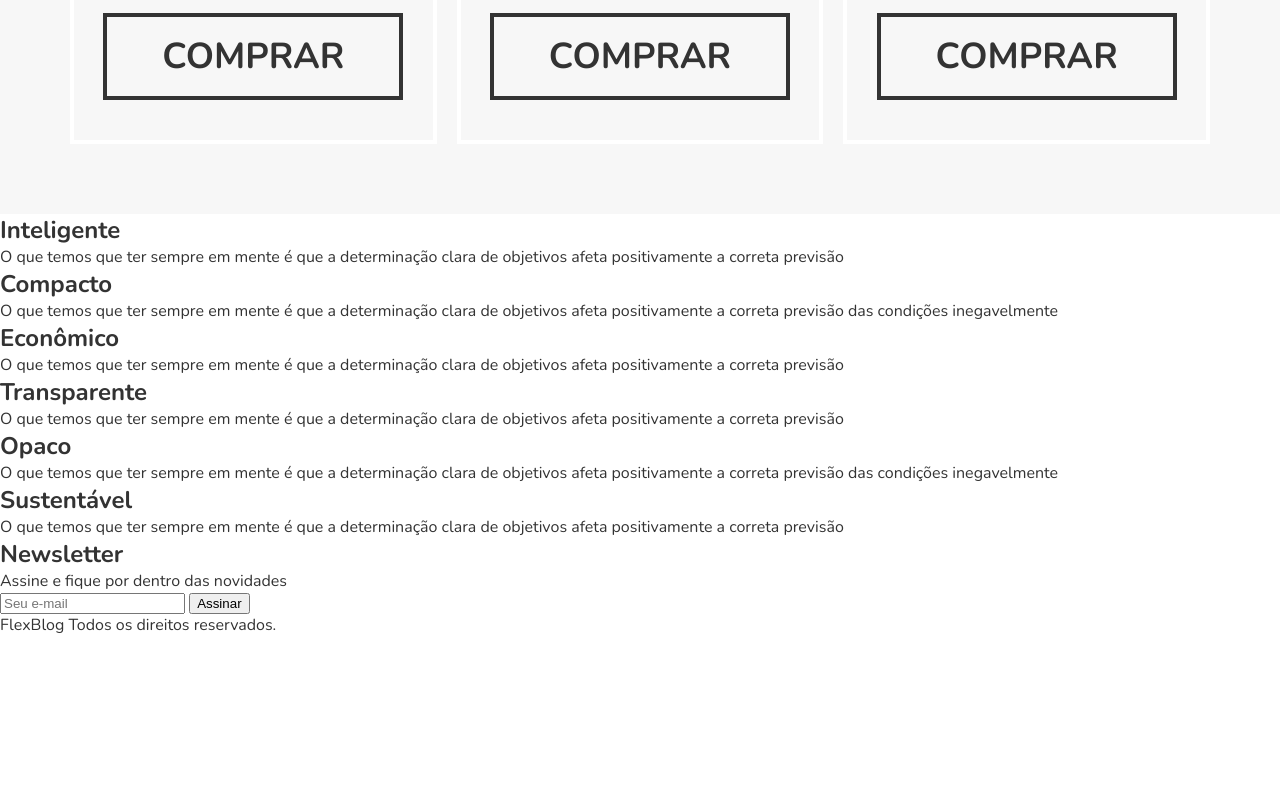
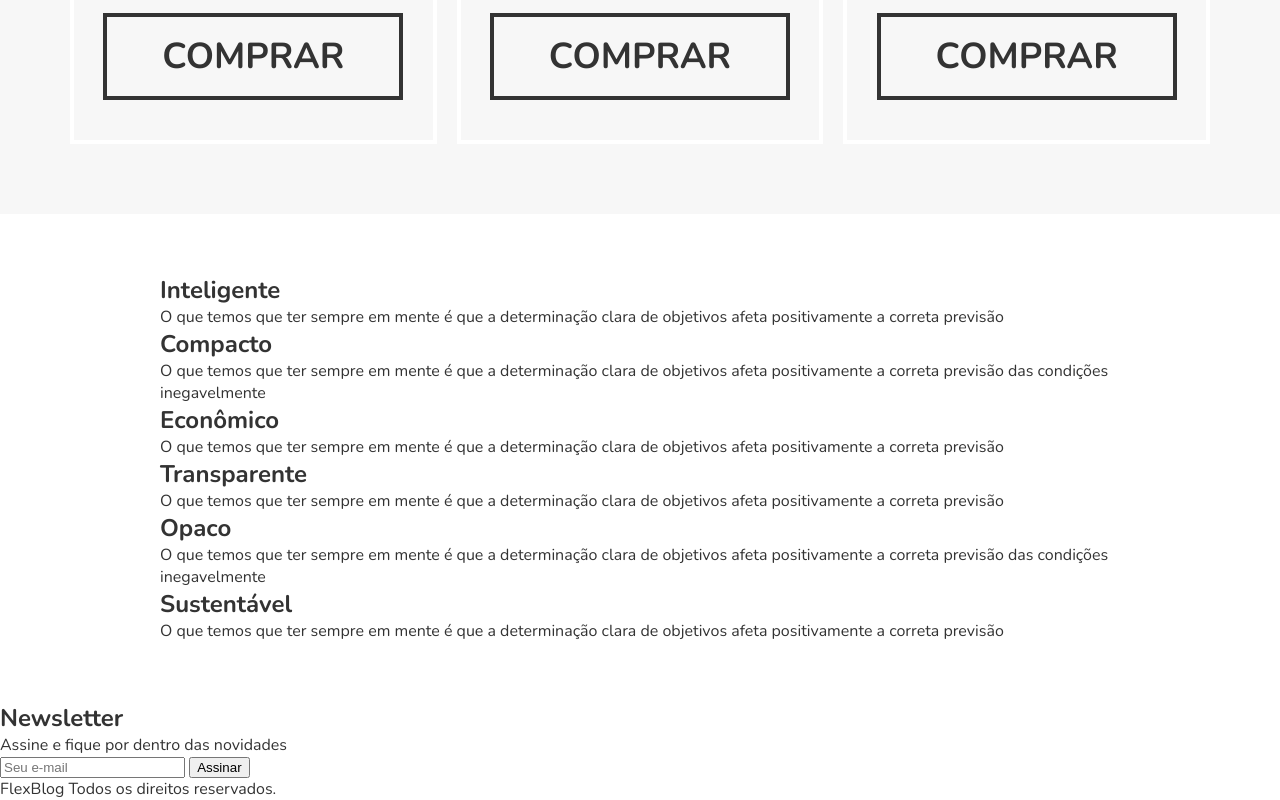
Before and after one commit to rafaelfachinelli/flexblog, a plain HTML site: page index.html in a window 1280 px wide. Shown: the part 2331-3131 px from the top of the page. Before the commit the page ends 2967 px from the top, so only its background shows below. Drawn offline with nearby package versions, Linux system fonts and the light colour scheme.

Commit message:
quality design started

```diff
--- a/assets/css/styles.css
+++ b/assets/css/styles.css
@@ -264,3 +264,12 @@ img {
     order: -1;
   }
 }
+
+.quality {
+  max-width: 960px;
+  margin: 60px auto;
+}
+
+.quality__item {
+
+}
```
